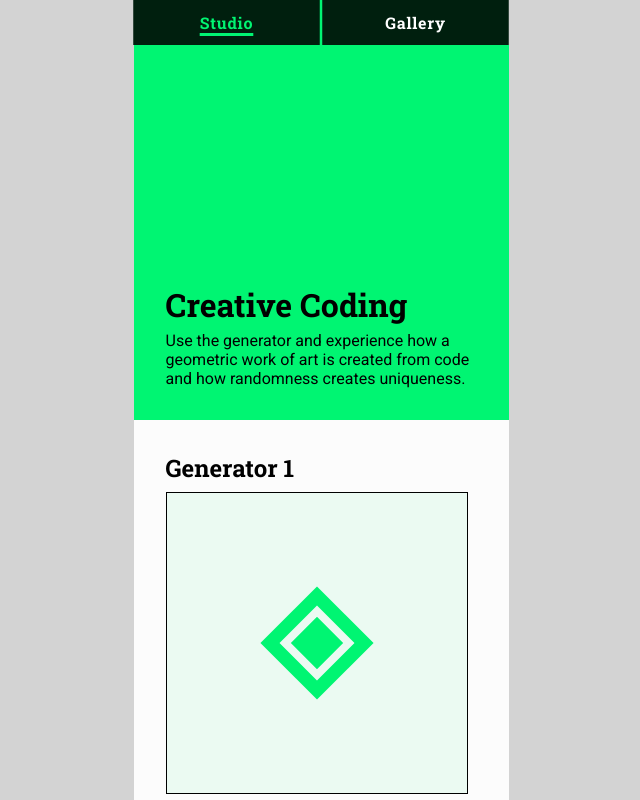
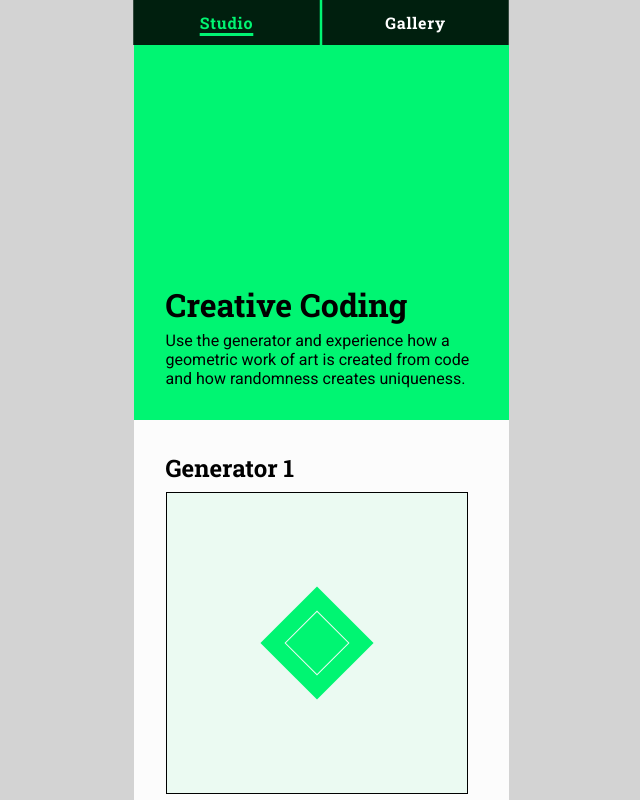
Before and after one commit to chris-kuehn/capstone-project, a Next.js app: page / in a window 1280 px wide. Shown: the top 800 px of the page, without its empty margins (319-959 px from the left). Built offline with nearby package versions, Linux system fonts and the light colour scheme.

Commit message:
combine all state variables in one array

```diff
--- a/components/CanvasOne.js
+++ b/components/CanvasOne.js
@@ -2,12 +2,13 @@ import { useRef, useEffect, useState } from "react";
 import styled from "styled-components";
 
 export default function CanvasOne({
-  color,
-  rotation,
-  outline,
+  canvasOneParameter,
+  // color,
+  // rotation,
+  // outline,
   variation,
-  handleColorChange,
-  handleRotationChange,
+  handleColorChangeNeu,
+  handleRotationChangeNeu,
   handleOutlineChange,
   handleVariation,
   canvasRef,
@@ -17,33 +18,33 @@ export default function CanvasOne({
     const context = canvas.getContext("2d");
 
     // Beginn drawing statements
-    context.fillStyle = `hsl(${color}, 60%, 95%)`;
+    context.fillStyle = `hsl(${canvasOneParameter[0].color}, 60%, 95%)`;
     context.fillRect(0, 0, canvas.width, canvas.height);
 
-    context.fillStyle = `hsl(${color}, 100%, 48%)`;
+    context.fillStyle = `hsl(${canvasOneParameter[0].color}, 100%, 48%)`;
     context.translate(150, 150);
-    context.rotate((rotation * Math.PI) / 180);
+    context.rotate((canvasOneParameter[1].rotation * Math.PI) / 180);
     context.fillRect(-40, -40, 80, 80);
 
-    context.lineWidth = variation[0];
-    context.strokeStyle = `hsl(${color}, 60%, 95%)`;
+    context.lineWidth = canvasOneParameter[3][0];
+    context.strokeStyle = `hsl(${canvasOneParameter[0].color}, 60%, 95%)`;
     context.strokeRect(-22.5, -22.5, 45, 45);
 
-    context.strokeStyle = `hsl(${color}, 100%, 48%)`;
+    context.strokeStyle = `hsl(${canvasOneParameter[0].color}, 100%, 48%)`;
 
-    for (let i = 0; i <= outline - 1; i++) {
+    for (let i = 0; i <= canvasOneParameter[2].outline - 1; i++) {
       let coordinateOnXAxis = -60 - 20 * i;
       let coordinateOnYAxis = -60 - 20 * i;
       let width = 120 + 40 * i;
       let height = 120 + 40 * i;
-      context.lineWidth = variation[i];
+      context.lineWidth = canvasOneParameter[3].lineWidthes[i];
       context.strokeRect(coordinateOnXAxis, coordinateOnYAxis, width, height);
     }
 
     // Reset the transformation matrix to the identity matrix
     context.setTransform(1, 0, 0, 1, 0, 0);
     // End drawing statements
-  }, [color, rotation, variation, outline]);
+  }, [canvasOneParameter, variation]);
   return (
     <>
       <StyledCanvas width="300" height="300" ref={canvasRef} />
--- a/components/InputsOne.js
+++ b/components/InputsOne.js
@@ -2,14 +2,12 @@ import { useRef, useEffect, useState } from "react";
 import styled from "styled-components";
 
 export default function InputsOne({
-  color,
-  rotation,
-  outline,
+  canvasOneParameter,
   variation,
-  handleColorChange,
-  handleRotationChange,
-  handleOutlineChange,
-  handleVariation,
+  handleColorChangeNeu,
+  handleRotationChangeNeu,
+  handleOutlineChangeNeu,
+  handleVariationNeu,
   canvasRef,
 }) {
   return (
@@ -19,8 +17,8 @@ export default function InputsOne({
         type="range"
         min="0"
         max="360"
-        value={color}
-        onChange={(event) => handleColorChange(event.target.value)}
+        value={canvasOneParameter[0].color}
+        onChange={(event) => handleColorChangeNeu(event.target.value)}
         id="colorSelector"
       />
       <label htmlFor="rotation">Rotation </label>
@@ -28,8 +26,8 @@ export default function InputsOne({
         type="range"
         min="0"
         max="90"
-        value={rotation}
-        onChange={(event) => handleRotationChange(event.target.value)}
+        value={canvasOneParameter[1].rotation}
+        onChange={(event) => handleRotationChangeNeu(event.target.value)}
         id="rotation"
       />
       <label htmlFor="outline">Amount of outlines </label>
@@ -37,11 +35,11 @@ export default function InputsOne({
         type="range"
         min="0"
         max="8"
-        value={outline}
-        onChange={(event) => handleOutlineChange(event.target.value)}
+        value={canvasOneParameter[2].outline}
+        onChange={(event) => handleOutlineChangeNeu(event.target.value)}
         id="outline"
       />
-      <StyledVariatonButton onClick={() => handleVariation()}>
+      <StyledVariatonButton onClick={() => handleVariationNeu()}>
         Variation
       </StyledVariatonButton>
     </StyledInputWrapper>
--- a/pages/index.js
+++ b/pages/index.js
@@ -6,42 +6,103 @@ import Section from "@/components/Section";
 import SectionHeadline from "@/components/SectionHeadline";
 import InputsOne from "@/components/InputsOne";
 import lineWidthRandomizer from "@/utilities/LineWidthRandomizer";
+import lineWidthsDisributor from "@/utilities/LineWidthsDistributor";
+
+let lineWidth1 = lineWidthRandomizer();
+let lineWidth2 = lineWidthRandomizer();
+let lineWidth3 = lineWidthRandomizer();
+let lineWidth4 = lineWidthRandomizer();
+let lineWidth5 = lineWidthRandomizer();
+let lineWidth6 = lineWidthRandomizer();
+let lineWidth7 = lineWidthRandomizer();
+let lineWidth8 = lineWidthRandomizer();
 
 export default function HomePage() {
-  const [color, setColor] = useState(148);
-  const [rotation, setRotation] = useState(45);
-  const [outline, setOutline] = useState(0);
-  const [variation, setVariation] = useState([
-    lineWidthRandomizer(),
-    lineWidthRandomizer(),
-    lineWidthRandomizer(),
-    lineWidthRandomizer(),
-    lineWidthRandomizer(),
-    lineWidthRandomizer(),
-    lineWidthRandomizer(),
-    lineWidthRandomizer(),
+  const [canvasOneParameter, setCanvasOneParameter] = useState([
+    { color: 148 },
+    { rotation: 45 },
+    { outline: 0 },
+    {
+      lineWidthes: [
+        lineWidth1,
+        lineWidth2,
+        lineWidth3,
+        lineWidth4,
+        lineWidth5,
+        lineWidth6,
+        lineWidth7,
+        lineWidth8,
+      ],
+    },
   ]);
 
-  function handleColorChange(change) {
-    setColor(change);
+  // const [color, setColor] = useState(148);
+  // const [rotation, setRotation] = useState(45);
+  // const [outline, setOutline] = useState(0);
+  // const [variation, setVariation] = useState([
+  //   lineWidthRandomizer(),
+  //   lineWidthRandomizer(),
+  //   lineWidthRandomizer(),
+  //   lineWidthRandomizer(),
+  //   lineWidthRandomizer(),
+  //   lineWidthRandomizer(),
+  //   lineWidthRandomizer(),
+  //   lineWidthRandomizer(),
+  // ]);
+
+  // function handleColorChange(change) {
+  //   setCanvasOneParameter(change);
+  // }
+
+  function handleColorChangeNeu(change) {
+    setCanvasOneParameter((canvasOneParameter) => [
+      { ...canvasOneParameter[0], color: change },
+      ...canvasOneParameter.slice(1),
+    ]);
   }
 
-  function handleRotationChange(change) {
-    setRotation(change);
+  // function handleRotationChange(change) {
+  //   setRotation(change);
+  // }
+
+  function handleRotationChangeNeu(change) {
+    setCanvasOneParameter((canvasOneParameter) => [
+      ...canvasOneParameter.slice(0, 1),
+      { ...canvasOneParameter[1], rotation: change },
+      ...canvasOneParameter.slice(2),
+    ]);
   }
-  function handleOutlineChange(change) {
-    setOutline(change);
+
+  // function handleOutlineChange(change) {
+  //   setOutline(change);
+  // }
+
+  function handleOutlineChangeNeu(change) {
+    setCanvasOneParameter((canvasOneParameter) => [
+      ...canvasOneParameter.slice(0, 2),
+      { ...canvasOneParameter[2], outline: change },
+      ...canvasOneParameter.slice(3),
+    ]);
   }
-  function handleVariation() {
-    setVariation([
-      lineWidthRandomizer(),
-      lineWidthRandomizer(),
-      lineWidthRandomizer(),
-      lineWidthRandomizer(),
-      lineWidthRandomizer(),
-      lineWidthRandomizer(),
-      lineWidthRandomizer(),
-      lineWidthRandomizer(),
+
+  // function handleVariation() {
+  //   setVariation([
+  //     lineWidthRandomizer(),
+  //     lineWidthRandomizer(),
+  //     lineWidthRandomizer(),
+  //     lineWidthRandomizer(),
+  //     lineWidthRandomizer(),
+  //     lineWidthRandomizer(),
+  //     lineWidthRandomizer(),
+  //     lineWidthRandomizer(),
+  //   ]);
+  // }
+
+  function handleVariationNeu(change) {
+    setCanvasOneParameter((canvasOneParameter) => [
+      ...canvasOneParameter.slice(0, 3),
+      { ...canvasOneParameter[3], lineWidthes: lineWidthsDisributor() },
+      ...canvasOneParameter.slice(4),
     ]);
   }
 
@@ -54,25 +115,31 @@ export default function HomePage() {
       <Section>
         <SectionHeadline> Generator 1</SectionHeadline>
         <CanvasOne
-          color={color}
-          rotation={rotation}
-          outline={outline}
-          variation={variation}
-          handleColorChange={handleColorChange}
-          handleRotationChange={handleRotationChange}
-          handleOutlineChange={handleOutlineChange}
-          handleVariation={handleVariation}
+          canvasOneParameter={canvasOneParameter}
+          // color={color}
+          // rotation={rotation}
+          // outline={outline}
+          // variation={variation}
+          handleColorChangeNeu={handleColorChangeNeu}
+          // handleColorChange={handleColorChange}
+          handleRotationChangeNeu={handleRotationChangeNeu}
+          // handleRotationChange={handleRotationChange}
+          handleOutlineChangeNeu={handleOutlineChangeNeu}
+          handleVariationNeu={handleVariationNeu}
           canvasRef={canvasRef}
         />
         <InputsOne
-          color={color}
-          rotation={rotation}
-          outline={outline}
-          variation={variation}
-          handleColorChange={handleColorChange}
-          handleRotationChange={handleRotationChange}
-          handleOutlineChange={handleOutlineChange}
-          handleVariation={handleVariation}
+          canvasOneParameter={canvasOneParameter}
+          // color={color}
+          // rotation={rotation}
+          // outline={outline}
+          // variation={variation}
+          handleColorChangeNeu={handleColorChangeNeu}
+          // handleColorChange={handleColorChange}
+          handleRotationChangeNeu={handleRotationChangeNeu}
+          // handleRotationChange={handleRotationChange}
+          handleOutlineChangeNeu={handleOutlineChangeNeu}
+          handleVariationNeu={handleVariationNeu}
           canvasRef={canvasRef}
         />
       </Section>
--- /dev/null
+++ b/utilities/LineWidthsDistributor.js
@@ -0,0 +1,14 @@
+import lineWidthRandomizer from "./LineWidthRandomizer";
+
+export default function lineWidthsDisributor() {
+  return [
+    lineWidthRandomizer(),
+    lineWidthRandomizer(),
+    lineWidthRandomizer(),
+    lineWidthRandomizer(),
+    lineWidthRandomizer(),
+    lineWidthRandomizer(),
+    lineWidthRandomizer(),
+    lineWidthRandomizer(),
+  ];
+}
```
